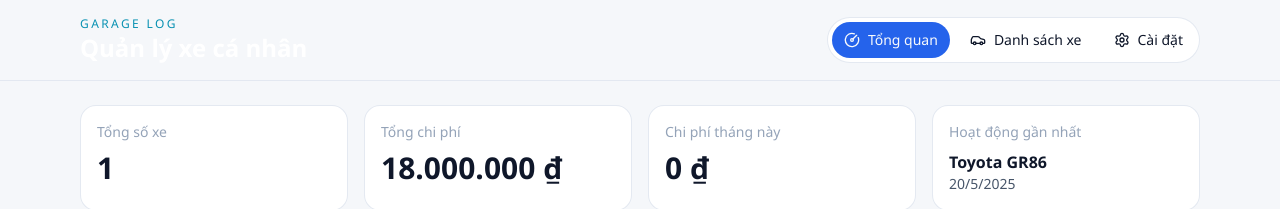
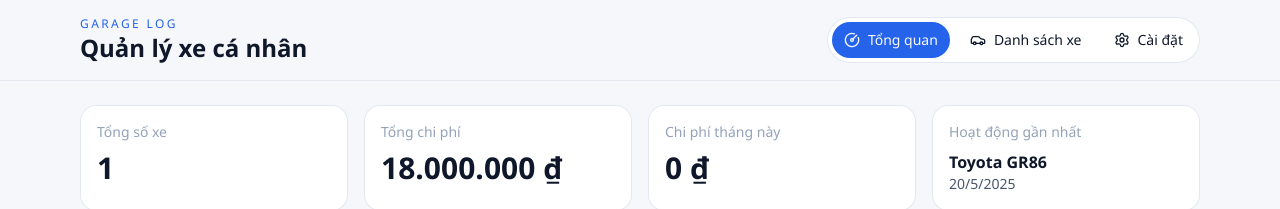
Before and after one commit to papercoding22/car-book, a React (Vite) app: page / in a window 1280 px wide. Shown: the top 209 px of the page. Built offline with nearby package versions, Linux system fonts and the light colour scheme.

Commit message:
refactor: update AppLayout to use Link for navigation and enhance styles

```diff
--- a/src/components/layout/AppLayout.tsx
+++ b/src/components/layout/AppLayout.tsx
@@ -1,5 +1,5 @@
 import { Car, GaugeCircle, Settings } from 'lucide-react'
-import { NavLink, Outlet } from 'react-router-dom'
+import { Link, NavLink, Outlet } from 'react-router-dom'
 
 const navItems = [
   { to: '/', label: 'Tổng quan', icon: GaugeCircle, end: true },
@@ -12,10 +12,10 @@ export function AppLayout() {
     <div className="min-h-screen bg-slate-950 text-slate-100">
       <header className="border-b border-slate-800/80 bg-slate-950/90 backdrop-blur">
         <div className="mx-auto flex max-w-6xl flex-wrap items-center justify-between gap-4 px-4 py-4">
-          <div>
-            <p className="text-xs uppercase tracking-[0.2em] text-cyan-400">Garage Log</p>
-            <h1 className="text-2xl font-semibold text-white">Quản lý xe cá nhân</h1>
-          </div>
+          <Link to="/" className="block">
+            <p className="text-xs uppercase tracking-[0.2em] text-blue-600">Garage Log</p>
+            <h1 className="text-2xl font-semibold text-slate-200">Quản lý xe cá nhân</h1>
+          </Link>
           <nav className="flex gap-2 rounded-full border border-slate-700 bg-slate-900 p-1">
             {navItems.map((item) => {
               const Icon = item.icon
--- a/src/styles/globals.css
+++ b/src/styles/globals.css
@@ -134,6 +134,10 @@ body {
   background-color: var(--color-primary) !important;
 }
 
+.text-blue-600 {
+  color: var(--color-primary) !important;
+}
+
 .hover\:bg-blue-700:hover {
   background-color: var(--color-primary-hover) !important;
 }
```
